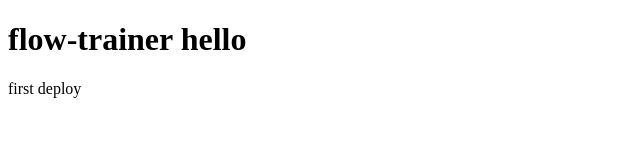
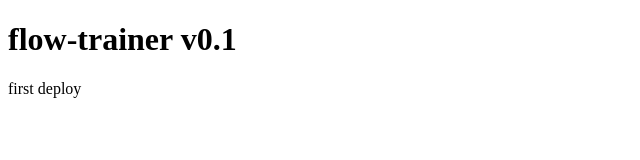
Before and after one commit to hidekazu003/flow-trainer, a plain HTML site: page index.html in a window 1280 px wide. Shown: the full height of the page, 0-640 px from the left. Drawn offline with Linux system fonts and the light colour scheme.

Commit message:
Update index.html

```diff
--- a/index.html
+++ b/index.html
@@ -1,4 +1,4 @@
 <!doctype html><meta charset="utf-8">
-<title>flow-trainer hello</title>
-<h1>flow-trainer hello</h1>
+<title>flow-trainer v0.1</title>
+<h1>flow-trainer v0.1</h1>
 <p>first deploy</p>
```
